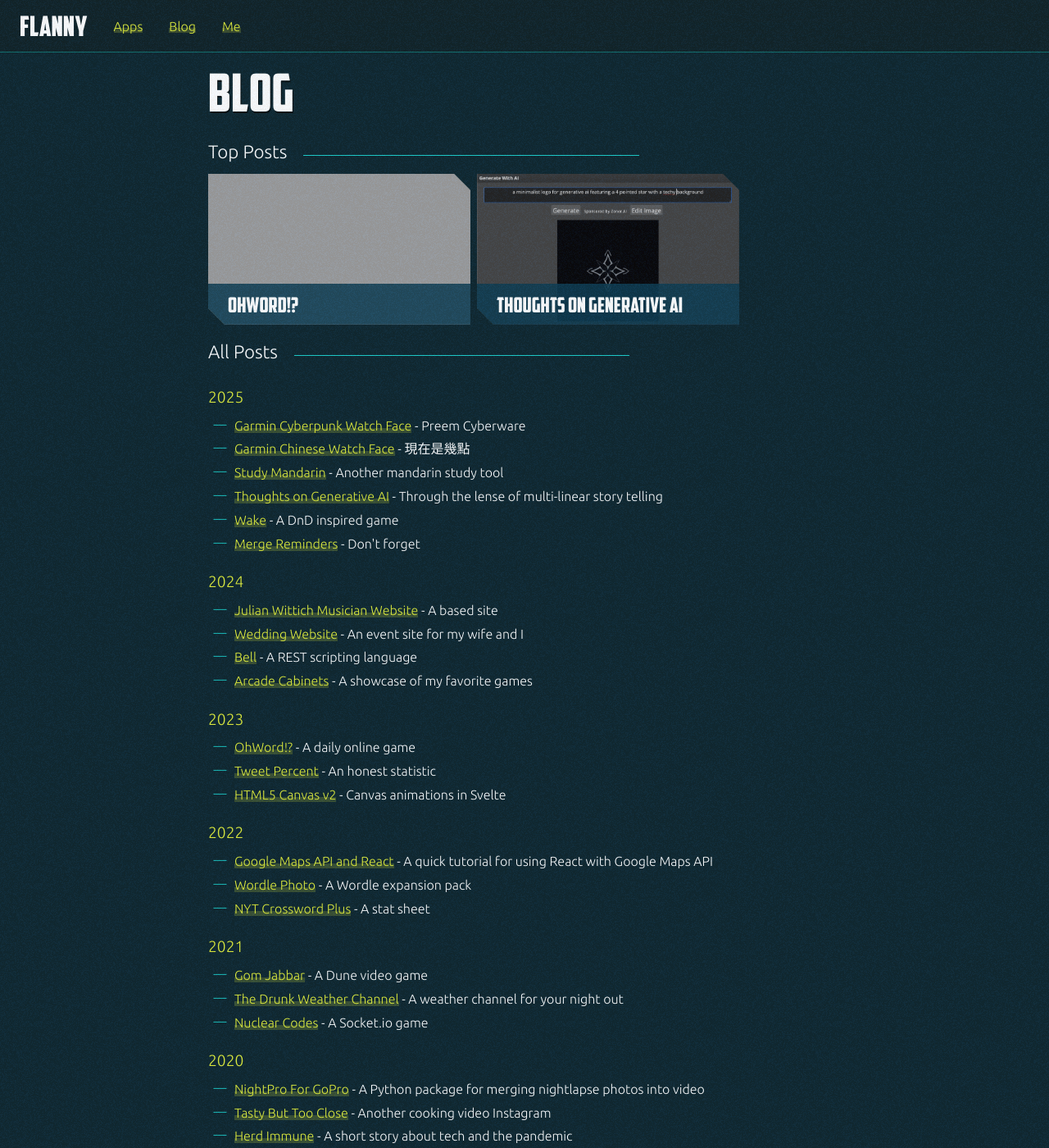
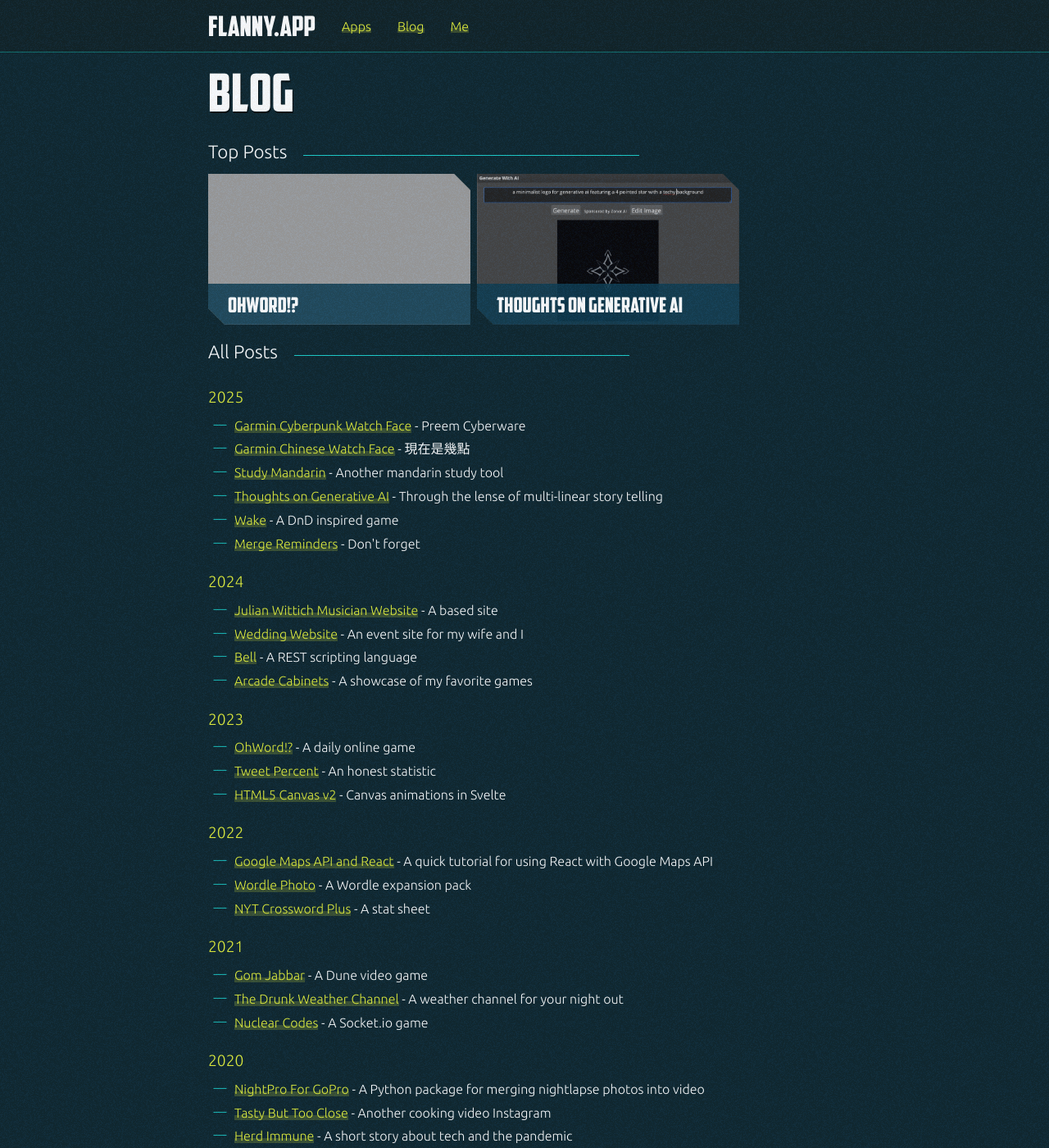
Before and after one commit to pjflanagan/pjflanagan.github.io, a Jekyll site: the page built from blog.markdown, in a window 1280 px wide and 1400 px high. Shown: the whole window at 82% size. Built offline with Jekyll 4.4.1, drawn with Linux system fonts in a browser that asks for light colours; grey boxes are pictures that could not be loaded.

Commit message:
center the header

```diff
--- a/_includes/header.html
+++ b/_includes/header.html
@@ -1,8 +1,8 @@
 <header>
-  <div class="title">
-    Flanny
+  <div class="header-content">
+    <div class="title">Flanny.app</div>
+    <a href="{{ '/' | relative_url }}">Apps</a>
+    <a href="{{ '/blog' | relative_url }}">Blog</a>
+    <a href="https://pjflanagan.me" target="_blank">Me</a>
   </div>
-  <a href="{{ '/' | relative_url }}">Apps</a>
-  <a href="{{ '/blog' | relative_url }}">Blog</a>
-  <a href="https://pjflanagan.me" target="_blank">Me</a>
 </header>
--- a/_sass/layout.scss
+++ b/_sass/layout.scss
@@ -22,6 +22,11 @@ header {
   background: $blackTransparent;
   border-bottom: 1px solid $backgroundLight;
   backdrop-filter: blur(24px);
+
+  .header-content {
+    margin: 0 auto;
+    max-width: 820px;
+    height: 100%;
     display: flex;
     align-items: center;
     justify-content: left;
@@ -34,6 +39,9 @@ header {
       margin-left: 24px;
       margin-top: 8px;
     }
+  }
+
+
 }
 
 #content-container {
```
Lines whose indentation alone changed are shown as unchanged.
